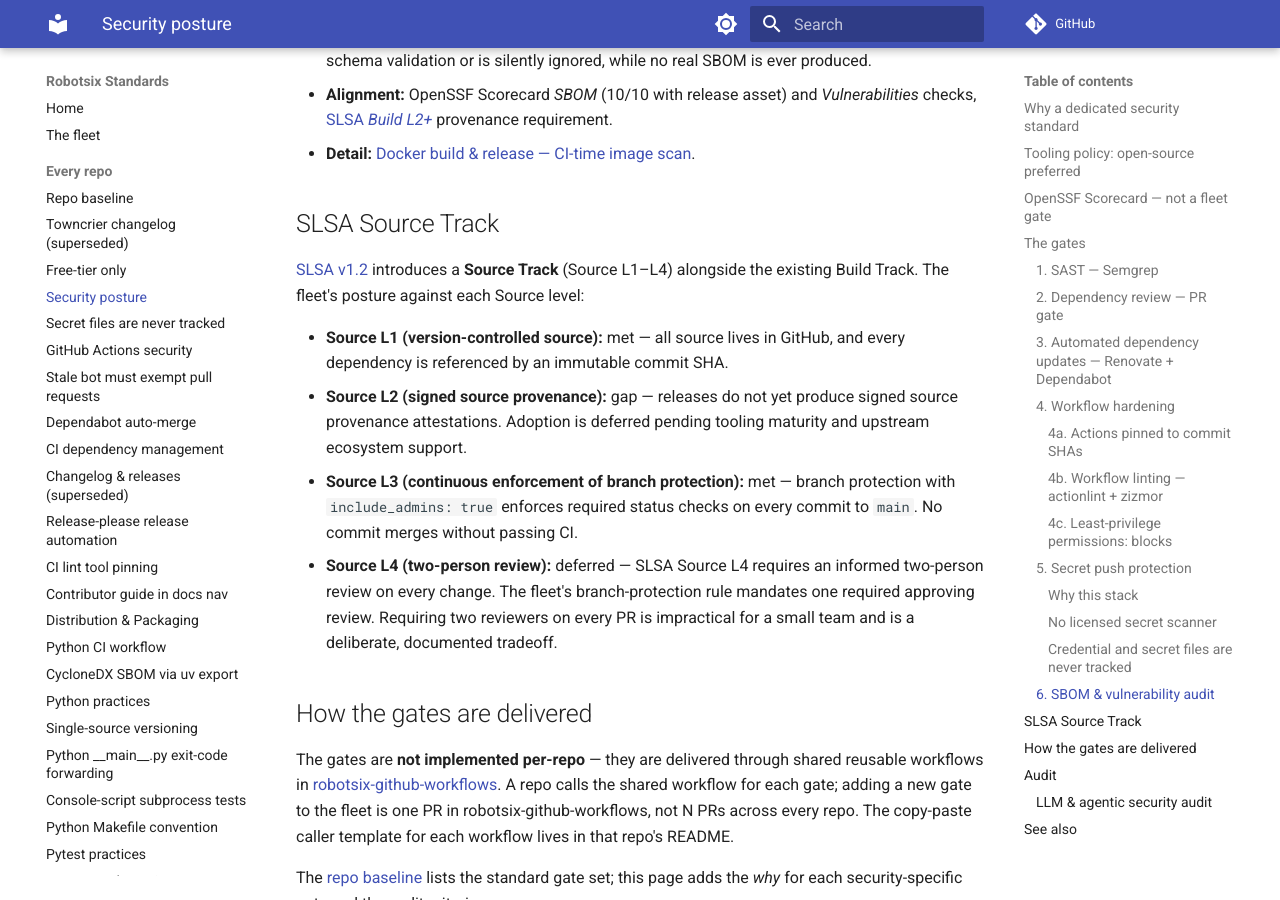
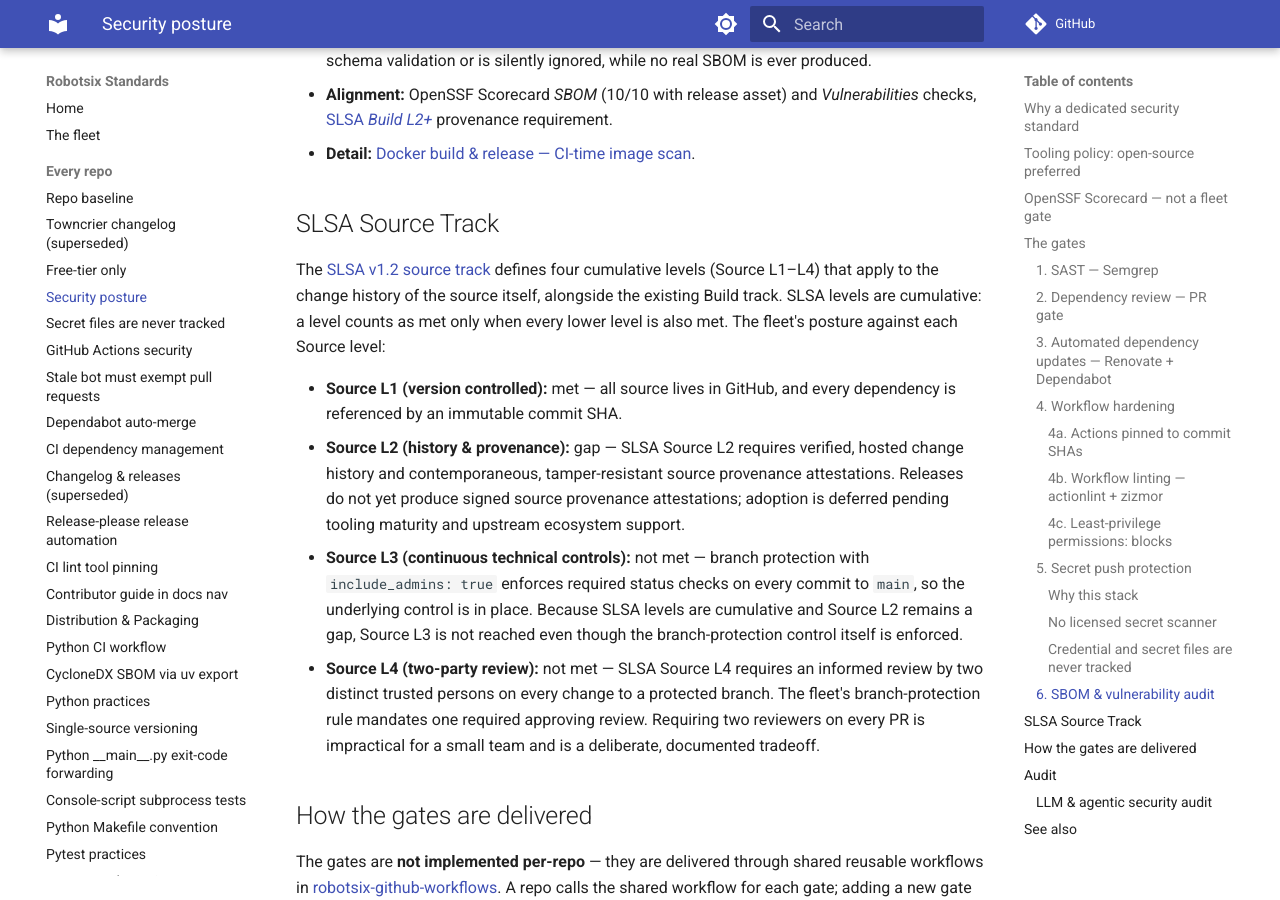
Before and after one commit to damien-robotsix/robotsix-standards, an MkDocs documentation site: the page built from docs/security-posture.md, in a window 1280 px wide and 900 px high, scrolled down 8305 px. Built offline with MkDocs 1.6.1 and Material for MkDocs 9.7.7, drawn with Linux system fonts in a browser that asks for light colours; comment, search, counter and statistics services are not loaded.

Commit message:
chore: SECURITY-POSTURE: SLSA Source Track section misstates SLSA v1.0 levels (L2 'signed source provenance' gap yet L3 'met'; invented 'Source L4') (20260912T154531Z-security-posture-slsa-source-track-secti-d87c)

```diff
--- a/docs/security-posture.md
+++ b/docs/security-posture.md
@@ -378,23 +378,29 @@
 
 ## SLSA Source Track
 
-[SLSA v1.2](https://slsa.dev/spec/v1.2/) introduces a **Source Track**
-(Source L1–L4) alongside the existing Build Track. The fleet's posture against
-each Source level:
+The [SLSA v1.2 source track](https://slsa.dev/spec/v1.2/source-requirements)
+defines four cumulative levels (Source L1–L4) that apply to the change history
+of the source itself, alongside the existing Build track. SLSA levels are
+cumulative: a level counts as met only when every lower level is also met. The
+fleet's posture against each Source level:
 
-- **Source L1 (version-controlled source):** met — all source lives in GitHub,
-  and every dependency is referenced by an immutable commit SHA.
-- **Source L2 (signed source provenance):** gap — releases do not yet produce
-  signed source provenance attestations. Adoption is deferred pending tooling
-  maturity and upstream ecosystem support.
-- **Source L3 (continuous enforcement of branch protection):** met — branch
-  protection with `include_admins: true` enforces required status checks on
-  every commit to `main`. No commit merges without passing CI.
-- **Source L4 (two-person review):** deferred — SLSA Source L4 requires an
-  informed two-person review on every change. The fleet's branch-protection
-  rule mandates one required approving review. Requiring two reviewers on
-  every PR is impractical for a small team and is a deliberate, documented
-  tradeoff.
+- **Source L1 (version controlled):** met — all source lives in GitHub, and
+  every dependency is referenced by an immutable commit SHA.
+- **Source L2 (history & provenance):** gap — SLSA Source L2 requires verified,
+  hosted change history and contemporaneous, tamper-resistant source provenance
+  attestations. Releases do not yet produce signed source provenance
+  attestations; adoption is deferred pending tooling maturity and upstream
+  ecosystem support.
+- **Source L3 (continuous technical controls):** not met — branch protection
+  with `include_admins: true` enforces required status checks on every commit
+  to `main`, so the underlying control is in place. Because SLSA levels are
+  cumulative and Source L2 remains a gap, Source L3 is not reached even though
+  the branch-protection control itself is enforced.
+- **Source L4 (two-party review):** not met — SLSA Source L4 requires an
+  informed review by two distinct trusted persons on every change to a
+  protected branch. The fleet's branch-protection rule mandates one required
+  approving review. Requiring two reviewers on every PR is impractical for a
+  small team and is a deliberate, documented tradeoff.
 
 ## How the gates are delivered
 
```
